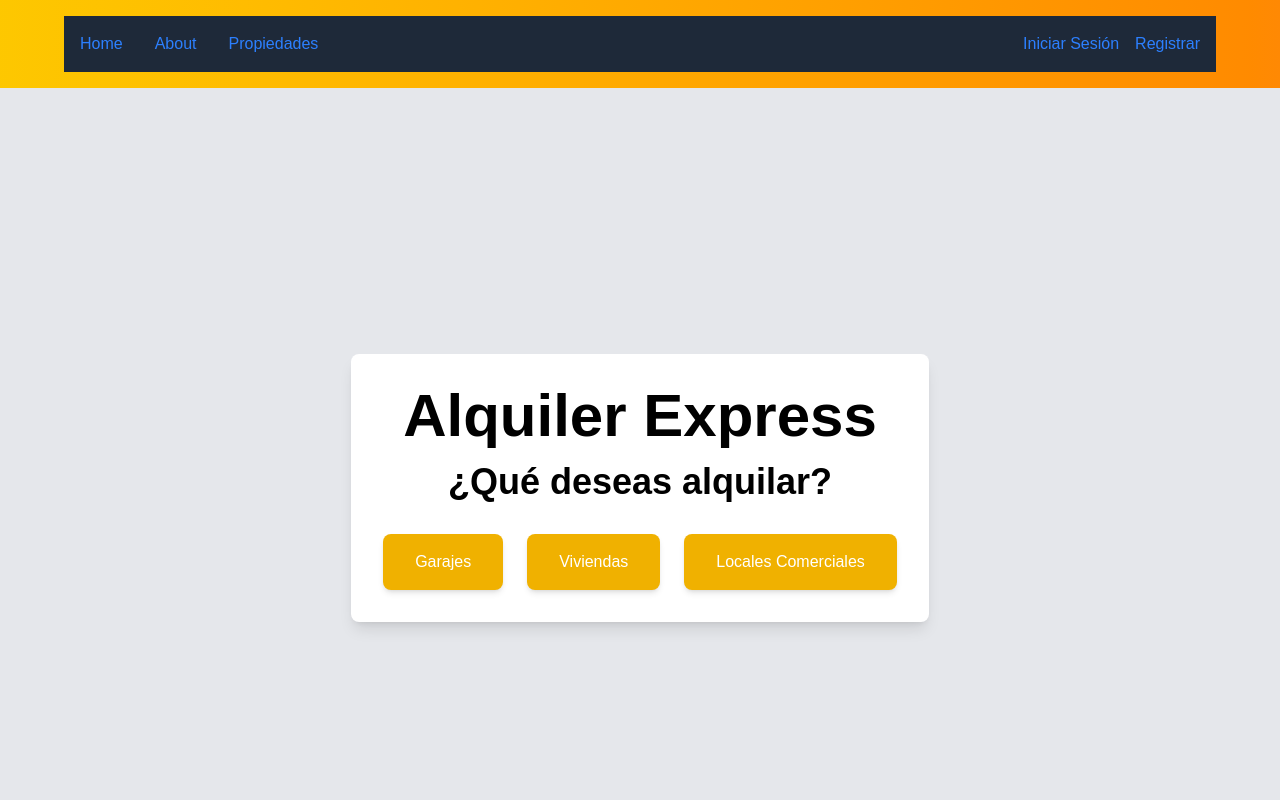
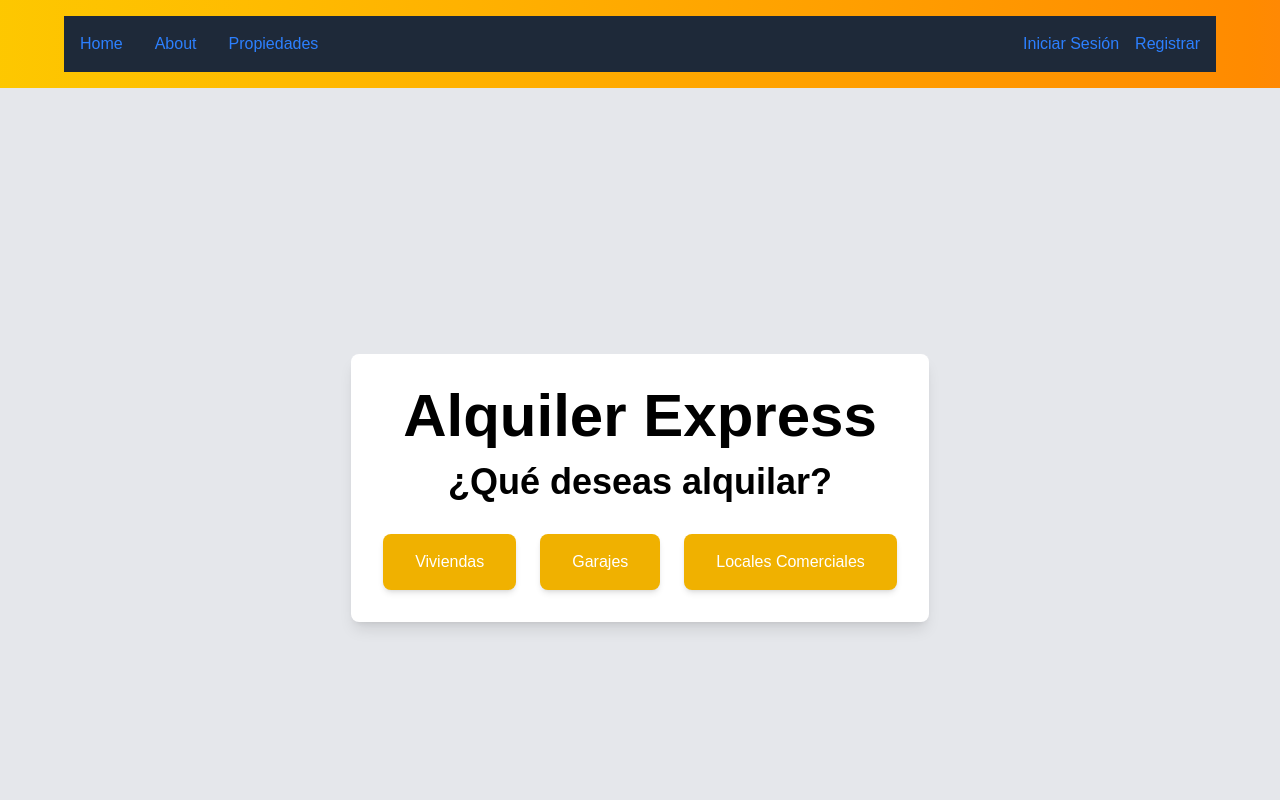
Before and after one commit to MiloEspi/Rentax, a Next.js app: page / in a window 1280 px wide. Shown: the top 800 px of the page. Built offline with nearby package versions, Linux system fonts and the light colour scheme.

Commit message:
cambie los links de garages y vivendas, estaba mal

```diff
--- a/src/app/page.tsx
+++ b/src/app/page.tsx
@@ -11,13 +11,14 @@ export default function Home() {
             href="/buscador/viviendas"
             className="bg-yellow-500 hover:bg-yellow-600 text-white py-4 px-8 rounded-lg text-center transition duration-300 shadow-md"
           >
-            Garajes
+            Viviendas
+
           </Link>
           <Link
             href="/buscador/garajes"
             className="bg-yellow-500 hover:bg-yellow-600 text-white py-4 px-8 rounded-lg text-center transition duration-300 shadow-md"
           >
-            Viviendas
+            Garajes
           </Link>
           <Link
             href="/buscador/locales"
```
